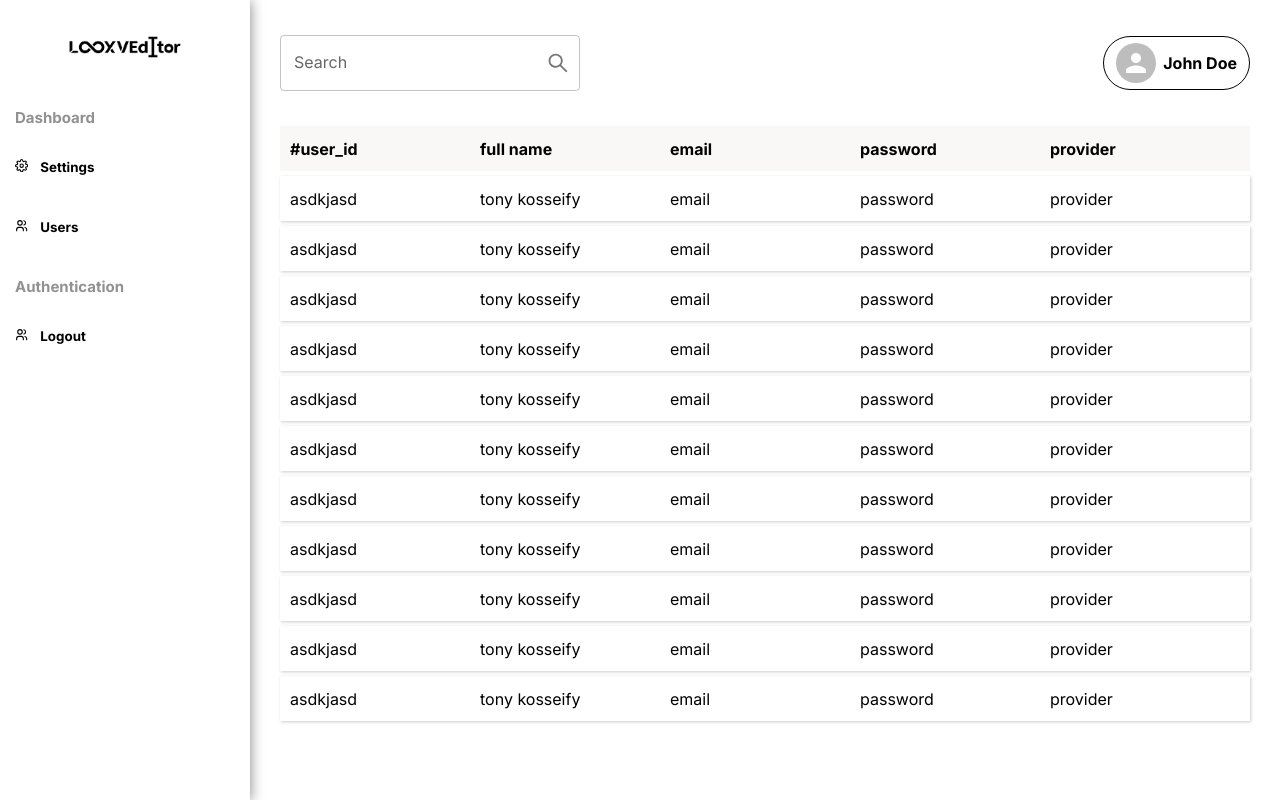
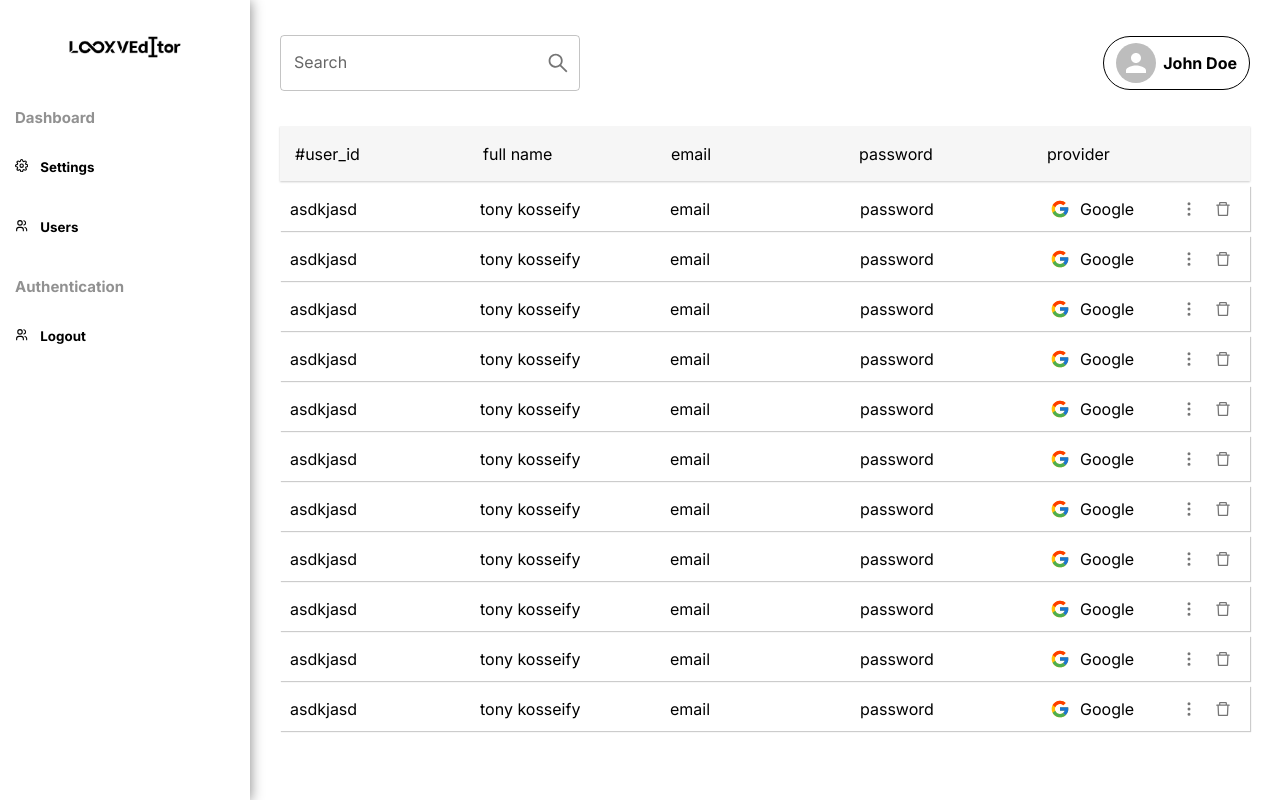
Before and after one commit to tonyykosseifyy/Looxv, a Next.js app: page /admin/users in a window 1280 px wide. Built offline with nearby package versions, Linux system fonts and the light colour scheme.

Commit message:
add: update/delete icons

```diff
--- a/app/admin/users/page.js
+++ b/app/admin/users/page.js
@@ -1,5 +1,11 @@
-import React from 'react'
+"use client"
+import {useState} from 'react'
 import styles from "./styles.module.css";
+import { FcGoogle } from "react-icons/fc";
+import { SallaLogo } from '../../../assets/looxv-logo';
+import { IconButton, TextField } from '@mui/material';
+import { HiOutlineDotsVertical } from "react-icons/hi";
+import { AiOutlineDelete } from "react-icons/ai";
 
 const items = [
   ["asdkjasd", "tony kosseify", "tonyasda", "asdasd"],
@@ -16,6 +22,7 @@ const items = [
 ]
 
 function Users() {
+  const [edit, setEdit] = useState();
   return (
     <div className={styles.users_wrapper}>
       <div className={`${styles.users_header} ${styles.grid}`}>
@@ -29,10 +36,26 @@ function Users() {
         {items.map((item) => (
           <div key={item} className={`${styles.grid} ${styles.rows}`}>
             <div><p>{item[0]}</p></div>
+
             <div><p>{item[1]}</p></div>
             <div><p>email</p></div>
             <div><p>password</p></div>
-            <div><p>provider</p></div>
+            <div className={styles.row_provider}>
+              <div className={styles.row_provider_left}>
+                <FcGoogle />
+                <div><p>Google</p></div>
+              </div>
+              <div className={styles.row_provider_right}>
+                <div>
+                  <IconButton>
+                    <HiOutlineDotsVertical />
+                  </IconButton>
+                  <IconButton>
+                    <AiOutlineDelete style={{fontSize: "18px"}} />
+                  </IconButton>
+                </div>
+              </div>
+            </div>
           </div>
         ))}
       </div>
--- a/app/admin/users/styles.module.css
+++ b/app/admin/users/styles.module.css
@@ -6,14 +6,6 @@
     overflow-y: scroll;
 }
 
-.users_header {
-    position: sticky;
-    top: 0 ;
-    left: 0 ;
-    right: 0 ;
-    font-weight: bold;
-    background-color: rgb(250, 247, 247);
-}
 .grid {
     width: 100%;
     grid-template-rows: 25px ;
@@ -21,6 +13,17 @@
     grid-template-columns: repeat(5, 1fr);
     display: grid;
     place-content: center;
+}
+.users_header {
+    z-index: 100 ;
+    position: sticky;
+    top: 0 ;
+    left: 0 ;
+    right: 0 ;
+    color: black;
+    padding: 15px;
+    box-shadow: 0px 1px 2px rgb(204, 204, 204);
+    background-color: rgb(246,246,246);
 }
 .grid > div {
     display: flex;
@@ -30,10 +33,32 @@
     cursor: pointer;
     margin: 5px 0;
     transition: .1s ease-out;
-    box-shadow: 1px 1px 3px rgb(204, 204, 204);
+    box-shadow: 1px 1px 1px rgb(204, 204, 204);
 }
 
 .rows:hover {
     box-shadow: 2px 2px 6px rgb(145,145,145);
     background-color: rgb(248, 248, 248);
 }
+
+.row_provider {
+    display: flex;
+    justify-content: space-between;
+}
+
+.row_provider_left {
+    display: flex;
+    align-items: center;
+}
+.row_provider_left > svg {
+    margin-right: 10px;
+    object-fit: contain;
+    width: 20px;
+    height: 20px;
+}
+.row_provider_right svg {
+    font-size: 18px;
+}
+.row_provider_right > div button:last-child:hover {
+    color: red ;
+}
--- a/app/auth/Auth.js
+++ b/app/auth/Auth.js
@@ -12,7 +12,7 @@ import { useRouter } from 'next/navigation';
 import { useTheme } from '@mui/material/styles';
 import { SallaLogo } from '../../assets/looxv-logo';
 
-const IconsContainer = ({children}) => {
+export const IconsContainer = ({children}) => {
   return (
     <div className={styles.iconContainer}>{children}</div>
   )
```
